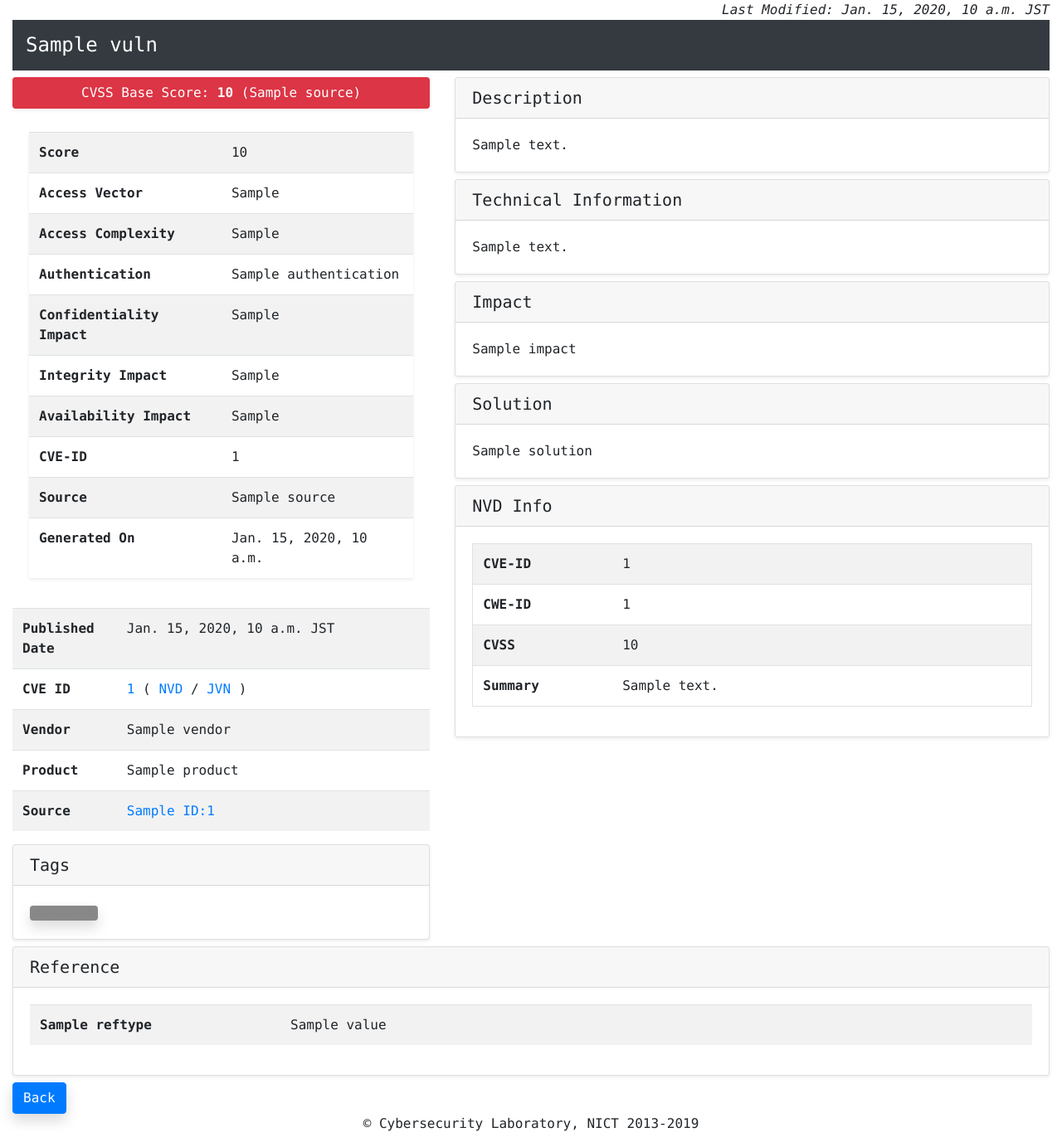
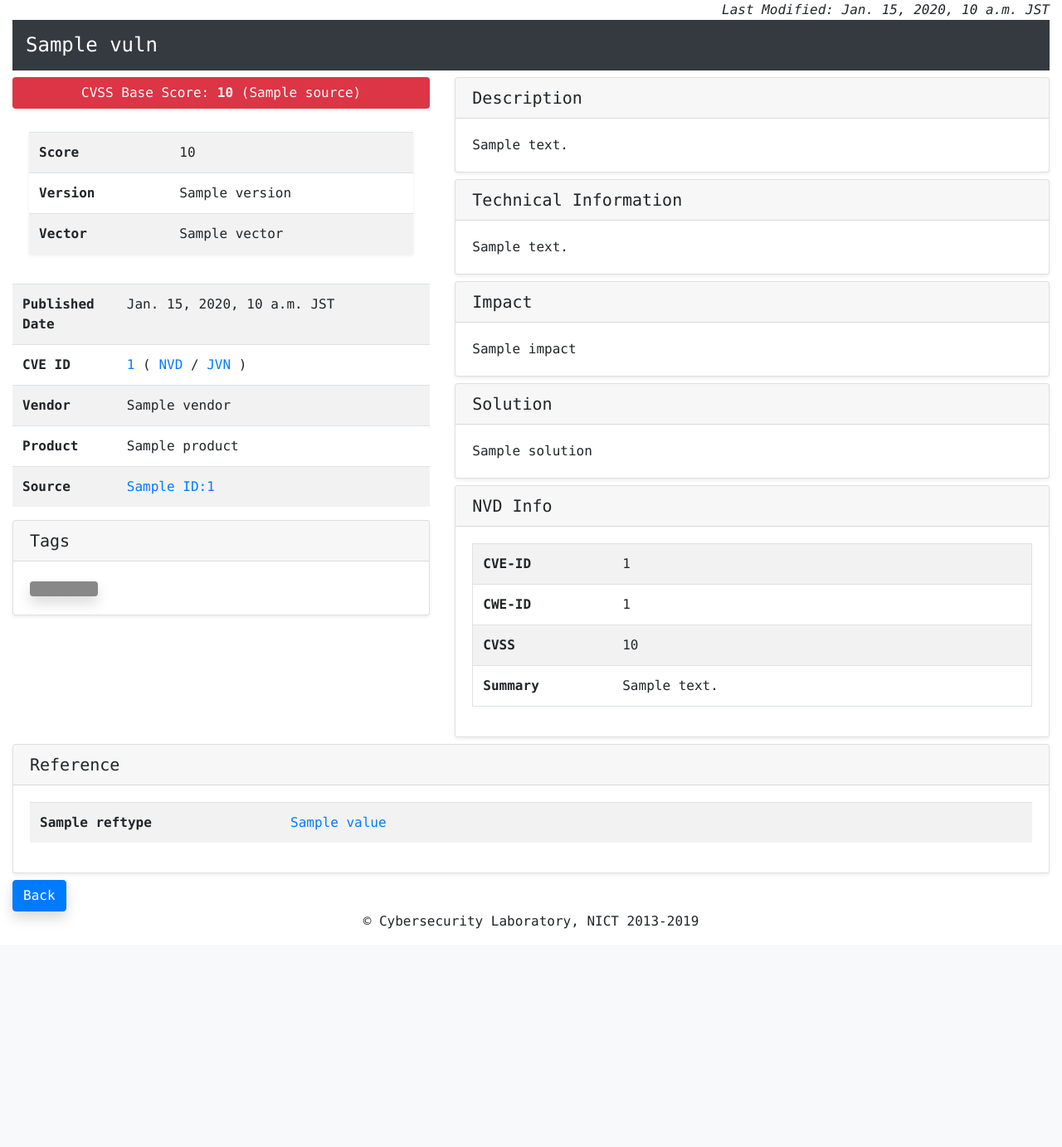
Before and after one commit to nict-csl/exist, a Django app: template apps/vuln/templates/vuln/detail.html in a window 1280 px wide, after a click that opens the changed part. Shown: the part 56-1439 px from the top of the page at 83% size. After the commit the page ends 1176 px from the top, so only its background shows below. Run offline with Django 3.2, Linux system fonts and the light colour scheme; the template is opened without the code that fills it: most values are stand-ins (such as "Sample title", 1, 10 or a date in 2020); some libraries are stand-ins or nearby versions.

Commit message:
fix VulnTracker

```diff
--- a/apps/vuln/templates/vuln/detail.html
+++ b/apps/vuln/templates/vuln/detail.html
@@ -27,6 +27,15 @@
                    <th>Score</th>
                    <td>{{ cvss.score }}</td>
                    </tr>
+                   <tr>
+                   <th>Version</th>
+                   <td>{{ cvss.version }}</td>
+                   </tr>
+                   <tr>
+                   <th>Vector</th>
+                   <td>{{ cvss.vector }}</td>
+                   </tr>
+                   {% if cvss.version == 2 %}
                    <tr>
                    <th>Access Vector</th>
                    <td>{{ cvss.access_vector }}</td>
@@ -62,6 +71,8 @@
                    <tr>
                    <th>Generated On</th>
                    <td>{{ cvss.generated_on }}</td>
+                   </tr>
+                   {% endif %}
                </table>
            </div>
         </div>
@@ -196,7 +207,7 @@
                     {% elif ref.reftype == "Related VulnDB ID" %}
                     <td><a href="{% url 'vuln:detail' ref.value %}">{{ ref.value }}</a></td>
                     {% else %}
-                    <td>{{ ref.value|urlize }}</td>
+                    <td><a href='{{ ref.url }}' target="_blank">{{ ref.value|urlize }}</a></td>
                     {% endif %}
                     </tr>
                     {% endfor %}
--- a/scripts/insert2db/vuln/plugins/jvn.py
+++ b/scripts/insert2db/vuln/plugins/jvn.py
@@ -195,7 +195,7 @@ class Tracker():
                 disclosure_date = datetime.strptime(item.get('dcterms:issued'), '%Y-%m-%dT%H:%M:%S+09:00').replace(tzinfo=tzone.get_fixed_timezone(540)),
                 solution = detail['Solution']['SolutionItem']['Description'],
                 impact = detail['Impact']['ImpactItem']['Description'],
-                link = detail.get('link'),
+                link = item.get('link'),
                 source = self.ID,
             )
         except Exception as e:
```
